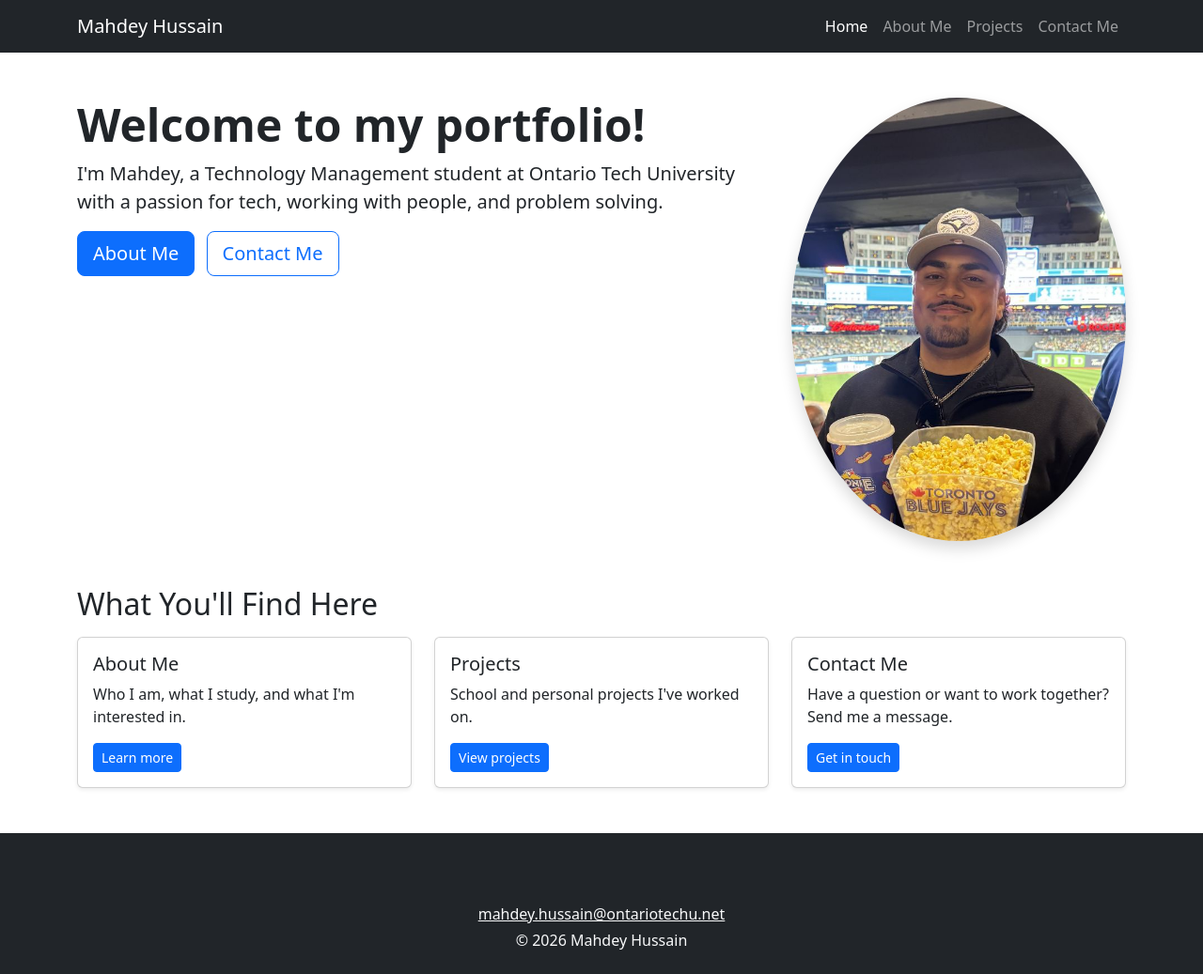
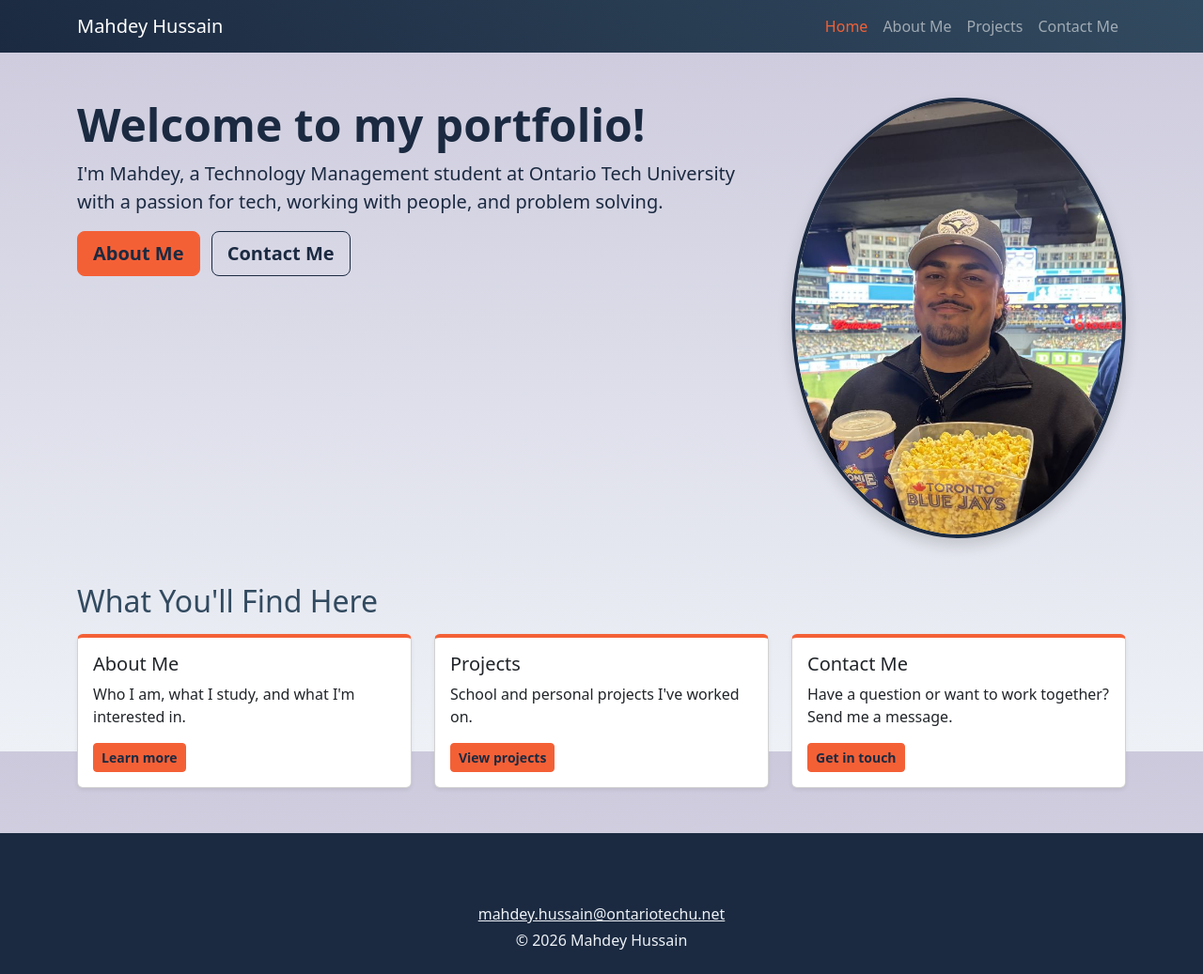
Before and after one commit to mahdeyhussain/express-portfolio, a Node server app: page / in a window 1280 px wide. Shown: the whole page at 94% size. Run offline with Node 20, Linux system fonts and the light colour scheme; some libraries are stand-ins or nearby versions.

Commit message:
Add custom colour scheme, gradients and hover effects in app.css

```diff
--- a/app.js
+++ b/app.js
@@ -25,12 +25,12 @@ app.use('/', indexRouter);
 app.use('/users', usersRouter);
 
 // catch 404 and forward to error handler
-app.use(function(req, res, next) {
+app.use(function (req, res, next) {
   next(createError(404));
 });
 
 // error handler
-app.use(function(err, req, res, next) {
+app.use(function (err, req, res, next) {
   // set locals, only providing error in development
   res.locals.message = err.message;
   res.locals.error = req.app.get('env') === 'development' ? err : {};
--- /dev/null
+++ b/public/Content/app.css
@@ -0,0 +1,112 @@
+/* app.css - my own styles, loaded after Bootstrap so they can override it */
+
+/* Colour scheme from Adobe Color ("Portfolio Colours"), reused from Assignment 1:
+   #1B2A41 deep navy     - navbar, footer, main headings
+   #324A5F steel blue    - sub-headings, navbar gradient
+   #CCC9DC grey-blue     - page background gradient
+   #EEF2F7 soft white    - page background gradient, light text
+   #F46036 burnt orange  - buttons, highlights, active link */
+
+/* page background: linear gradient from top to bottom */
+body {
+  color: #1B2A41;
+  background: #EEF2F7;
+  /* fallback colour if gradients aren't supported */
+  background: linear-gradient(to bottom, #CCC9DC 0%, #EEF2F7 100%);
+  background-attachment: fixed;
+  /* gradient stays put instead of repeating on long pages */
+}
+
+/* headings in the colour scheme */
+h1 {
+  color: #1B2A41;
+}
+
+h2,
+h3 {
+  color: #324A5F;
+}
+
+/* Font Awesome icons in headings get the orange accent */
+h1 i,
+h2 i,
+h3 i {
+  color: #F46036;
+}
+
+/* navbar: angled linear gradient at 45 degrees (replaces Bootstrap's bg-dark) */
+.site-nav {
+  background: #1B2A41;
+  /* fallback colour */
+  background: linear-gradient(45deg, #1B2A41 0%, #324A5F 100%);
+}
+
+/* nav links turn orange on hover, and the current page stays orange */
+.site-nav .nav-link:hover,
+.site-nav .nav-link.active {
+  color: #F46036;
+}
+
+/* footer: solid navy bar */
+.site-footer {
+  background-color: #1B2A41;
+  color: #EEF2F7;
+}
+
+.site-footer a {
+  color: #EEF2F7;
+}
+
+.site-footer a:hover {
+  color: #F46036;
+}
+
+/* Bootstrap 5.3 buttons read their colours from CSS variables,
+   so overriding the variables recolours every state (normal, hover, click) */
+.btn-primary {
+  --bs-btn-bg: #F46036;
+  --bs-btn-border-color: #F46036;
+  --bs-btn-color: #1B2A41;
+  --bs-btn-hover-bg: #1B2A41;
+  --bs-btn-hover-border-color: #1B2A41;
+  --bs-btn-hover-color: #EEF2F7;
+  --bs-btn-active-bg: #1B2A41;
+  --bs-btn-active-border-color: #1B2A41;
+  --bs-btn-active-color: #EEF2F7;
+  font-weight: bold;
+}
+
+.btn-outline-primary {
+  --bs-btn-color: #1B2A41;
+  --bs-btn-border-color: #1B2A41;
+  --bs-btn-hover-bg: #1B2A41;
+  --bs-btn-hover-border-color: #1B2A41;
+  --bs-btn-hover-color: #EEF2F7;
+  --bs-btn-active-bg: #1B2A41;
+  --bs-btn-active-color: #EEF2F7;
+  font-weight: bold;
+}
+
+/* cards: orange top border, and they lift up on hover
+   (transform and transition from the Week 4 lecture) */
+.card {
+  border-top: 4px solid #F46036;
+  transition: transform 0.3s, box-shadow 0.3s;
+}
+
+.card:hover {
+  transform: translateY(-5px);
+  box-shadow: 5px 5px 15px #324A5F;
+}
+
+/* photos get a navy border */
+.rounded-circle,
+.figure-img {
+  border: 4px solid #1B2A41;
+}
+
+/* form boxes get an orange glow instead of blue when clicked into */
+.form-control:focus {
+  border-color: #F46036;
+  box-shadow: 0 0 0 0.25rem rgba(244, 96, 54, 0.25);
+}
--- a/views/about.ejs
+++ b/views/about.ejs
@@ -6,7 +6,8 @@
     <section class="row g-4">
         <div class="col-md-4">
             <figure class="figure">
-            <img src="/Asset/images/mahdey.jpg" alt="Photo of Mahdey Hussain" class="figure-img img-fluid rounded shadow">
+                <img src="/Asset/images/mahdey.jpg" alt="Photo of Mahdey Hussain"
+                    class="figure-img img-fluid rounded shadow">
                 <figcaption class="figure-caption text-center">Mahdey Hussain</figcaption>
             </figure>
         </div>
@@ -20,7 +21,8 @@
             <!-- quick facts as a Bootstrap list group with Font Awesome icons -->
             <h2 class="h4 mt-4">Quick Facts</h2>
             <ul class="list-group">
-            <li class="list-group-item"><i class="fa-solid fa-graduation-cap"></i> Technology Management, Ontario Tech University</li>
+                <li class="list-group-item"><i class="fa-solid fa-graduation-cap"></i> Technology Management, Ontario
+                    Tech University</li>
                 <li class="list-group-item"><i class="fa-solid fa-briefcase"></i> Sales at Bell</li>
                 <li class="list-group-item"><i class="fa-solid fa-car"></i> Working on cars</li>
                 <li class="list-group-item"><i class="fa-solid fa-basketball"></i> Playing sports</li>
--- a/views/partials/footer.ejs
+++ b/views/partials/footer.ejs
@@ -1,17 +1,17 @@
 </main>
 
 <!-- shared footer: GitHub and LinkedIn links (required), email and copyright -->
-    <footer class="bg-dark text-light text-center py-4 mt-5">
+<footer class="site-footer text-center py-4 mt-5">
     <div class="container">
         <p class="mb-2">
-                <a href="https://github.com/mahdeyhussain" target="_blank" class="text-light fs-3 me-3"
+            <a href="https://github.com/mahdeyhussain" target="_blank" class="fs-3 me-3"
                 aria-label="My GitHub profile"><i class="fa-brands fa-github"></i></a>
-                <a href="https://www.linkedin.com/in/mahdey-hussain-058467310" target="_blank" class="text-light fs-3"
+            <a href="https://www.linkedin.com/in/mahdey-hussain-058467310" target="_blank" class="fs-3"
                 aria-label="My LinkedIn profile"><i class="fa-brands fa-linkedin"></i></a>
         </p>
         <p class="mb-1">
             <i class="fa-solid fa-envelope"></i>
-                <a href="mailto:mahdey.hussain@ontariotechu.net" class="text-light">mahdey.hussain@ontariotechu.net</a>
+            <a href="mailto:mahdey.hussain@ontariotechu.net">mahdey.hussain@ontariotechu.net</a>
         </p>
         <p class="mb-0">&copy; 2026 Mahdey Hussain</p>
     </div>
--- a/views/partials/header.ejs
+++ b/views/partials/header.ejs
@@ -5,7 +5,9 @@
     <meta charset="UTF-8">
     <meta name="viewport" content="width=device-width, initial-scale=1">
     <!-- title comes from the route: res.render('view', { title: '...' }) -->
-    <title><%= title %> | Mahdey Hussain</title>
+    <title>
+        <%= title %> | Mahdey Hussain
+    </title>
 
     <!-- Bootstrap and Font Awesome, served from node_modules (see app.js) -->
     <link rel="stylesheet" href="/bootstrap/dist/css/bootstrap.min.css">
@@ -16,7 +18,7 @@
 
 <body>
     <!-- shared navbar: Bootstrap navbar that collapses into a menu button on small screens -->
-    <nav class="navbar navbar-expand-lg navbar-dark bg-dark">
+    <nav class="navbar navbar-expand-lg navbar-dark site-nav">
         <div class="container">
             <a class="navbar-brand" href="/home"><i class="fa-solid fa-code"></i> Mahdey Hussain</a>
 
```
Also changed, not shown: package.json (line endings or trailing spaces), views/index.ejs (indentation only), views/projects.ejs (indentation only). Lines whose indentation alone changed are shown as unchanged.
